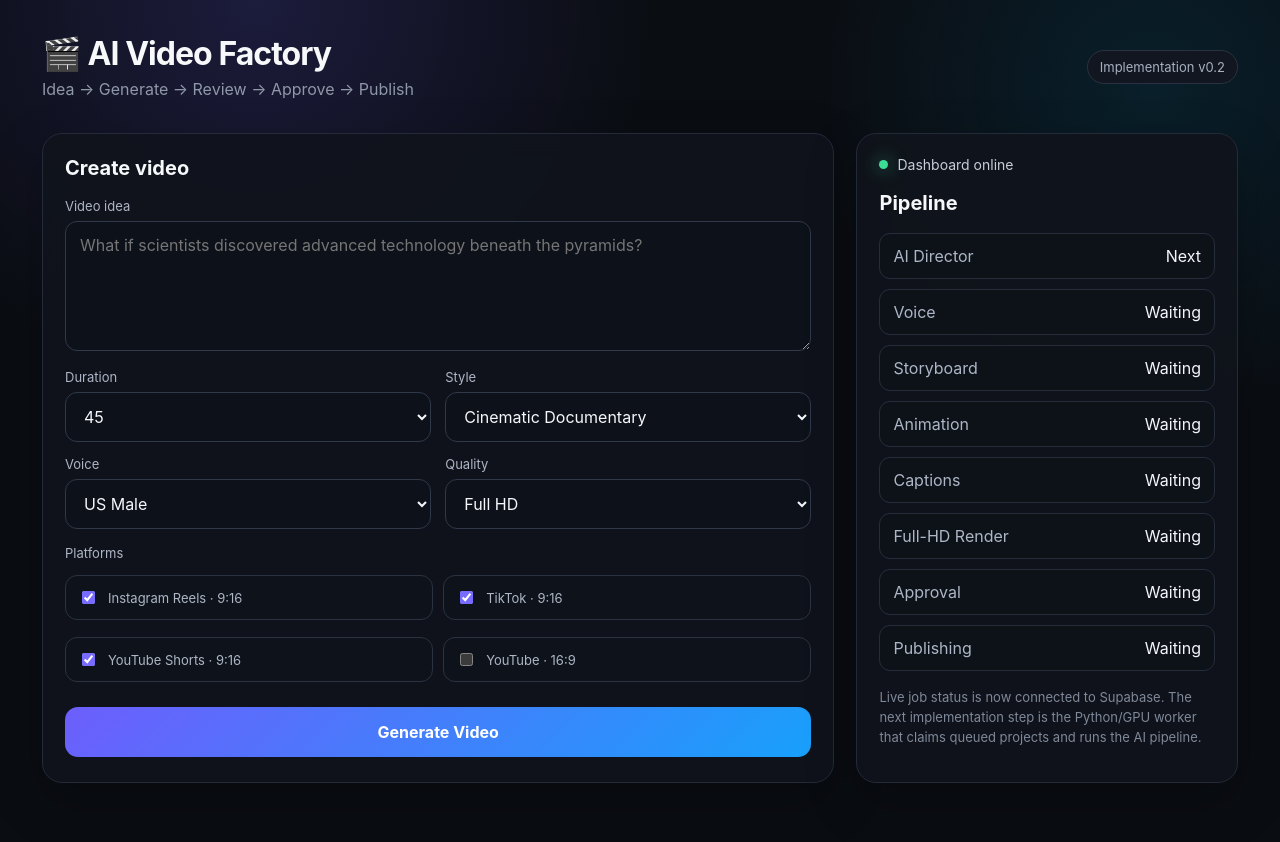
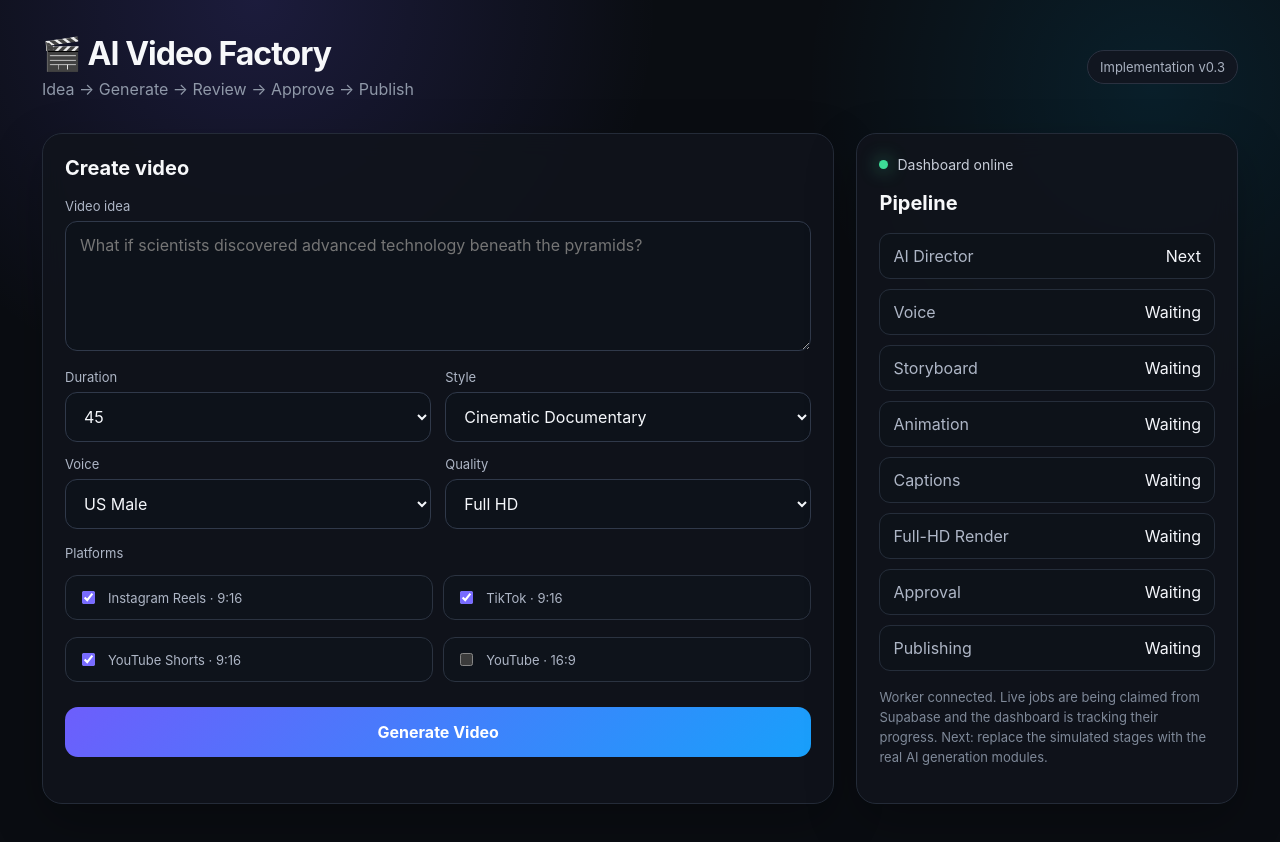
Before and after one commit to ezz2020XC/ai-videos, a Next.js app in the folder ai-video-factory/: page / in a window 1280 px wide. Shown: the top 842 px of the page. Built offline with nearby package versions, Linux system fonts and the light colour scheme.

Commit message:
Update dashboard copy after worker connection

```diff
--- a/ai-video-factory/app/page.js
+++ b/ai-video-factory/app/page.js
@@ -130,7 +130,7 @@ export default function Home() {
   const toggle = key => setPlatforms(p => ({ ...p, [key]: !p[key] }));
 
   return <main className="page"><div className="shell">
-    <div className="top"><div className="brand"><h1>🎬 AI Video Factory</h1><p>Idea → Generate → Review → Approve → Publish</p></div><div className="badge">Implementation v0.2</div></div>
+    <div className="top"><div className="brand"><h1>🎬 AI Video Factory</h1><p>Idea → Generate → Review → Approve → Publish</p></div><div className="badge">Implementation v0.3</div></div>
     <div className="grid">
       <section className="card"><h2>Create video</h2>
         <label>Video idea</label><textarea value={idea} onChange={e=>setIdea(e.target.value)} placeholder="What if scientists discovered advanced technology beneath the pyramids?" />
@@ -147,7 +147,7 @@ export default function Home() {
       </section>
       <aside className="card"><div className="status"><span className="dot"></span>Dashboard online</div><h2 style={{marginTop:18}}>Pipeline</h2><div className="steps">
         {pipeline.map((item,i)=><div className="step" key={item.key}><span>{item.label}</span><span className="value">{stageState(projectStatus.current_stage, projectStatus.status, item.key, i)}</span></div>)}
-      </div><p className="note">Live job status is now connected to Supabase. The next implementation step is the Python/GPU worker that claims queued projects and runs the AI pipeline.</p></aside>
+      </div><p className="note">Worker connected. Live jobs are being claimed from Supabase and the dashboard is tracking their progress. Next: replace the simulated stages with the real AI generation modules.</p></aside>
     </div>
   </div></main>
 }
```
